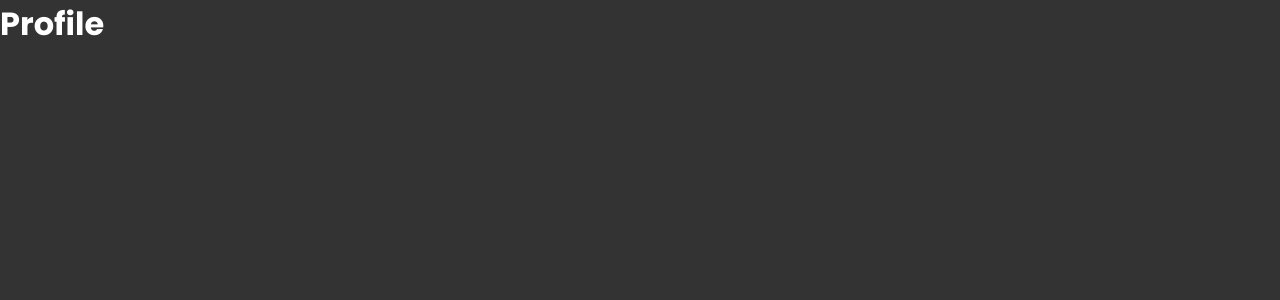
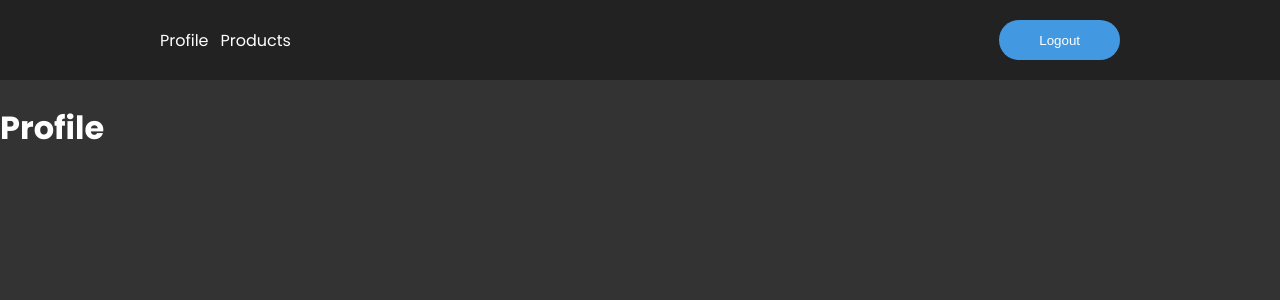
Before and after one commit to victorbadaro/react-authapp-example, a React (Vite) app: page / in a window 1280 px wide. Both pictures are taken after typing "name@example.com", "Sample123" into the empty fields and a click on the button "Login". Shown: the top 300 px of the page. Built offline with nearby package versions, Linux system fonts and the light colour scheme.

Commit message:
feat: add Header component

```diff
--- a/src/Routes/AuthenticationChecker.tsx
+++ b/src/Routes/AuthenticationChecker.tsx
@@ -1,5 +1,6 @@
 import { Navigate, Outlet } from 'react-router-dom';
 import { useAuth } from '../hooks/useAuth';
+import { Header } from '../components/Header';
 
 export function AuthenticationChecker() {
     const { authenticated } = useAuth();
@@ -9,6 +10,7 @@ export function AuthenticationChecker() {
 
     return (
         <>
+            <Header />
             <Outlet />
         </>
     );
--- /dev/null
+++ b/src/components/Header/index.tsx
@@ -0,0 +1,26 @@
+import { Link } from 'react-router-dom';
+import { useAuth } from '../../hooks/useAuth';
+
+import { Container } from './styles';
+
+export function Header() {
+    const { signOut } = useAuth();
+
+    return (
+        <Container>
+            <div>
+                <nav>
+                    <Link to="/profile">Profile</Link>
+                    <Link to="/products">Products</Link>
+                </nav>
+
+                <button
+                    type="button"
+                    onClick={signOut}
+                >
+                    Logout
+                </button>
+            </div>
+        </Container>
+    );
+}
--- /dev/null
+++ b/src/components/Header/styles.ts
@@ -0,0 +1,64 @@
+import styled from 'styled-components';
+
+export const Container = styled.header`
+    margin-bottom: 24px;
+    height: 80px;
+    background-color: #222;
+
+    & > div {
+        display: flex;
+        align-items: center;
+        justify-content: space-between;
+        margin: 0 auto;
+        width: 75%;
+        height: 100%;
+
+        nav {
+            a {
+                position: relative;
+
+                &::after {
+                    content: '';
+                    position: absolute;
+                    bottom: 0;
+                    left: 0;
+                    width: 0;
+                    height: 2px;
+                    border-radius: 2px;
+                    background-color: #fff;
+                    transition: width 200ms;
+                }
+
+                &:hover::after {
+                    width: 100%;
+                }
+
+                & + a {
+                    margin-left: 12px;
+                }
+            }
+        }
+
+        button {
+            display: flex;
+            align-items: center;
+            justify-content: center;
+            padding: 0 40px;
+            height: 40px;
+            border: none;
+            border-radius: 40px;
+            background-color: #4299E1;
+            color: #fff;
+
+            transition: background-color 200ms;
+
+            &:hover {
+                background-color: #3182CE;
+            }
+
+            &:focus {
+                background-color: #2B6CB0;
+            }
+        }
+    }
+`;
```
